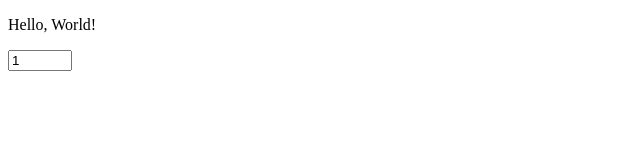
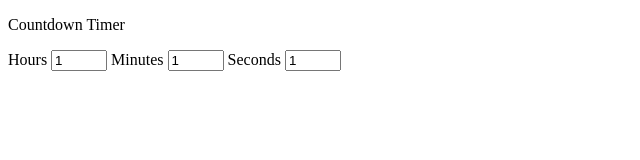
Before and after one commit to MTHS-ICD2O-1-2023/ICD2O-1-2023-Final-Project-Julianne-Leblanc-Peltier-Fethawit-Gebremekeal, a plain HTML site: page index.html in a window 1280 px wide. Shown: the whole page, without its empty margins (0-640 px from the left). Drawn offline with Linux system fonts and the light colour scheme.

Commit message:
added hours, minutes, + seconds on html, edited js

```diff
--- a/index.html
+++ b/index.html
@@ -1,12 +1,13 @@
 <!DOCTYPE html>
 <html>
   <head>
-    <title>Hello, World!</title>
+    <title>Countdown Timer</title>
   </head>
   <body>
-    <p>Hello, World!</p>
+    <p>Countdown Timer</p>
 
-    <input type="number" value="1" min="1" max="999" />
-
+    Hours <input id="timer-hours" type="number" value="1" min="0" max="23" />
+    Minutes <input id="timer-minutes" type="number" value="1" min="0" max="59" />
+    Seconds <input id="timer-seconds" type="number" value="1" min="0" max="59" />
   </body>
 </html>
```
Also changed, not shown: script.js (+5 -9 lines).
